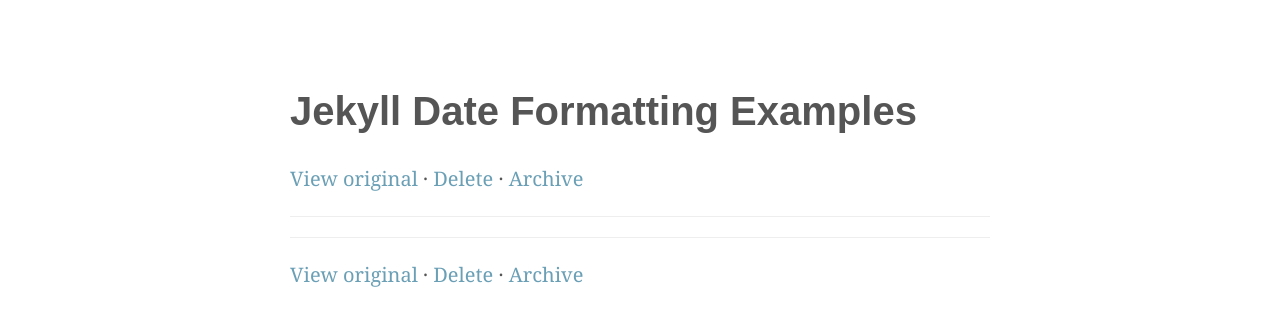
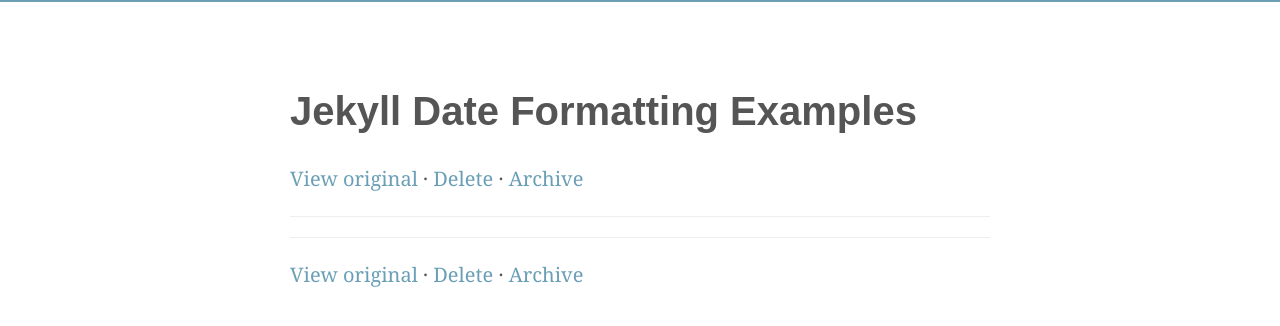
Before and after one commit to matita/min-gh-jekyll, a Jekyll site: the page built from _posts/archive/2015-11-21-Jekyll-Date-Formatting-Examples.md, in a window 1280 px wide. Shown: the top 326 px of the page. Built offline with Jekyll 4.4.1, drawn with Linux system fonts in a browser that asks for light colours; nearby versions of some CDN libraries.

Commit message:
added progress bar in reading

```diff
--- a/_layouts/post.html
+++ b/_layouts/post.html
@@ -18,5 +18,17 @@
         {% include post-actions.html %}
       </footer>
     </article>
+
+
+    <script>
+      var d = document.createElement('div');
+      d.className = 'progress-bar';
+      d.style.width = '0';
+      document.body.appendChild(d);
+
+      document.onscroll = function() {
+        d.style.width = (document.body.scrollTop + window.innerHeight) * 100 / document.body.scrollHeight + '%';
+      }
+    </script>
   </body>
 </html>
--- a/public/css/post.css
+++ b/public/css/post.css
@@ -33,3 +33,11 @@ iframe { max-width: 100%; display: block; margin: 0 auto; }
 pre { padding: 1em; background: #eee; font-size: 14px; overflow: auto; }
 blockquote { border-left: 5px solid #ddd; margin-left: 0; padding-left: 1em; }
 #html-content { width: 100%; display: block; height: 300px; }
+
+.progress-bar {
+  position: fixed;
+  top: 0;
+  left: 0;
+  background-color: #6a9fb5;
+  height: 2px;
+}
```
